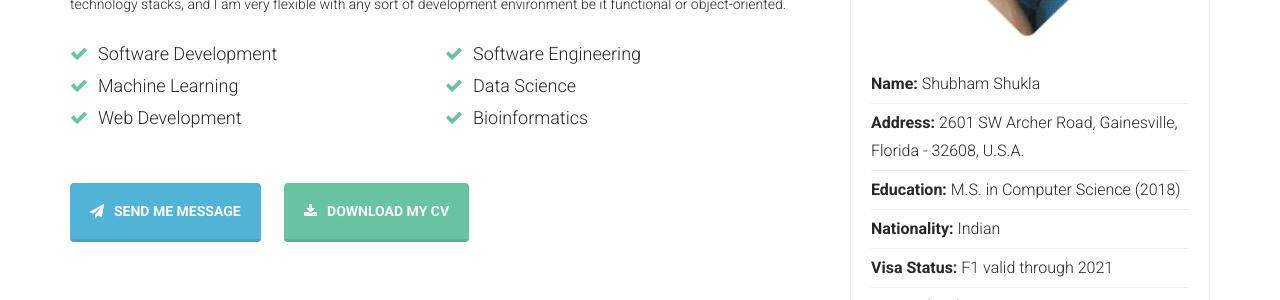
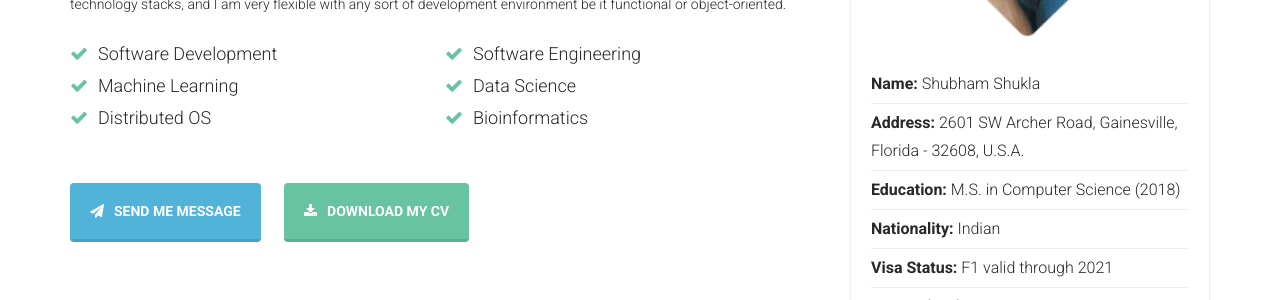
Before and after one commit to thegreedychoice/thegreedychoice.github.io, a Jekyll site: the page built from index.md, in a window 1280 px wide and 900 px high, scrolled down 427 px. Shown: the part 153-453 px from the top of the window. Built offline with Jekyll 4.4.1, drawn with Linux system fonts in a browser that asks for light colours.

Commit message:
Updated interests

```diff
--- a/_layouts/home-portfolio.html
+++ b/_layouts/home-portfolio.html
@@ -159,7 +159,7 @@
                 <li>Software Engineering</li>
                 <li>Machine Learning</li>
                 <li>Data Science</li>
-                <li>Web Development</li>
+                <li>Distributed OS</li>
                 <li>Bioinformatics</li>
               </ul>
             </div>
```
